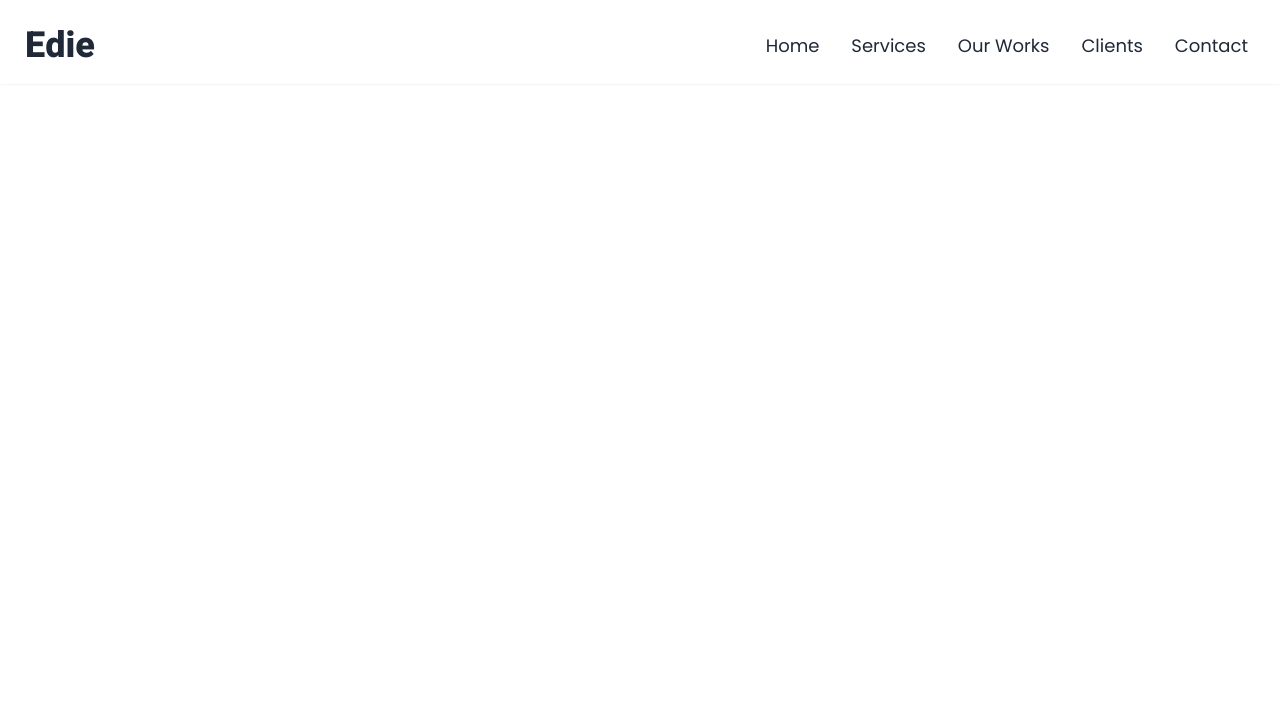
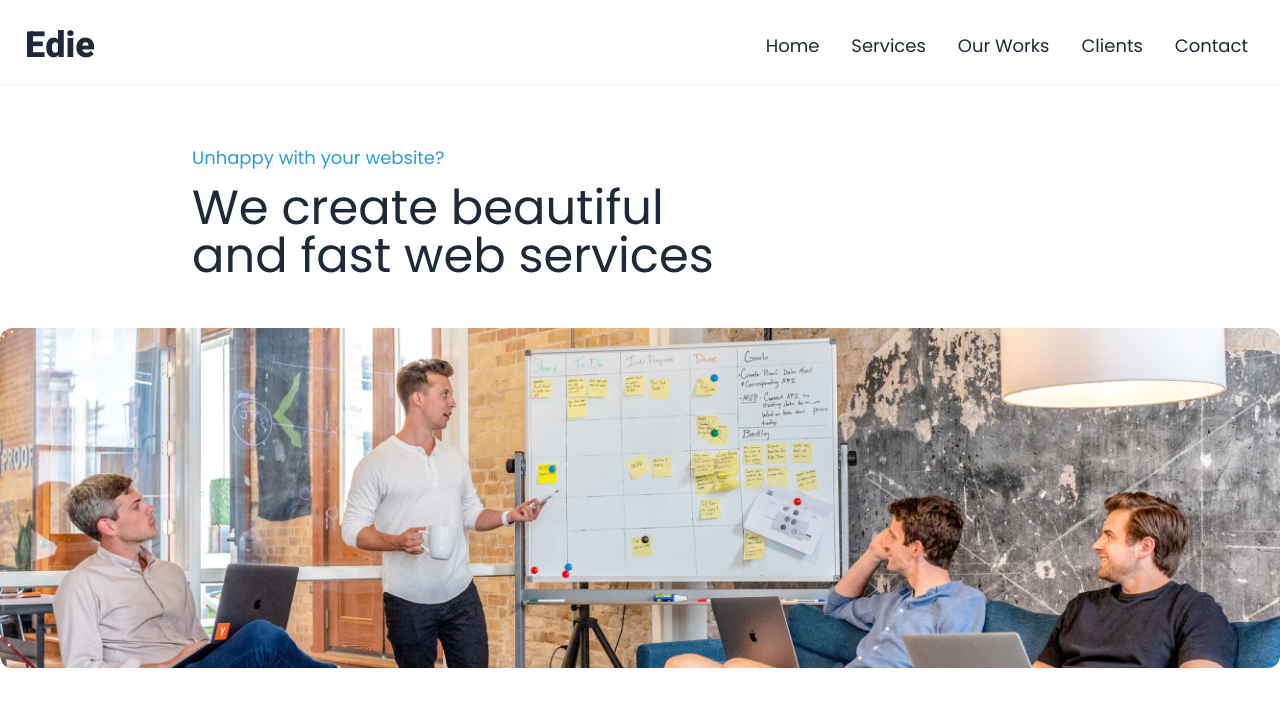
Before and after one commit to abuabdullah23/dev-challenge-07-edie-homepage, a plain HTML site: page index.html in a window 1280 px wide. Drawn offline with nearby package versions, Linux system fonts and the light colour scheme.

Commit message:
Header slogan and banner added

```diff
--- a/index.html
+++ b/index.html
@@ -16,7 +16,7 @@
 
 </head>
 
-<body>
+<body class="px-5 md:p-0">
   <!-- Navbar -->
   <header>
     <div class="shadow-sm pt-2 fixed z-10 top-0 bg-base-100 w-full">
@@ -64,10 +64,21 @@
       </nav>
     </div>
 
+    <!-- Header Slogan -->
+    <div class="mt-24 md:mt-36 ps-8 lg:p-0 md:max-w-4xl mx-auto">
+      <p class="text-[#2D9CDB] text-sm md:text-lg cursor-pointer">Unhappy with your website?</p>
+      <h1 class="text-2xl md:text-5xl mt-3 leading-normal">We create beautiful <br> and fast web services</h1>
+    </div>
+
     <!-- Banner -->
-
+    <div class="max-w-7xl mx-auto my-5 md:my-12">
+      <img class="rounded-xl" src="./images/heroImage.jpg" alt="">
+    </div>
   </header>
 
+  <main>
+    <!-- Story Section -->
+  </main>
 
 
 </body>
```
